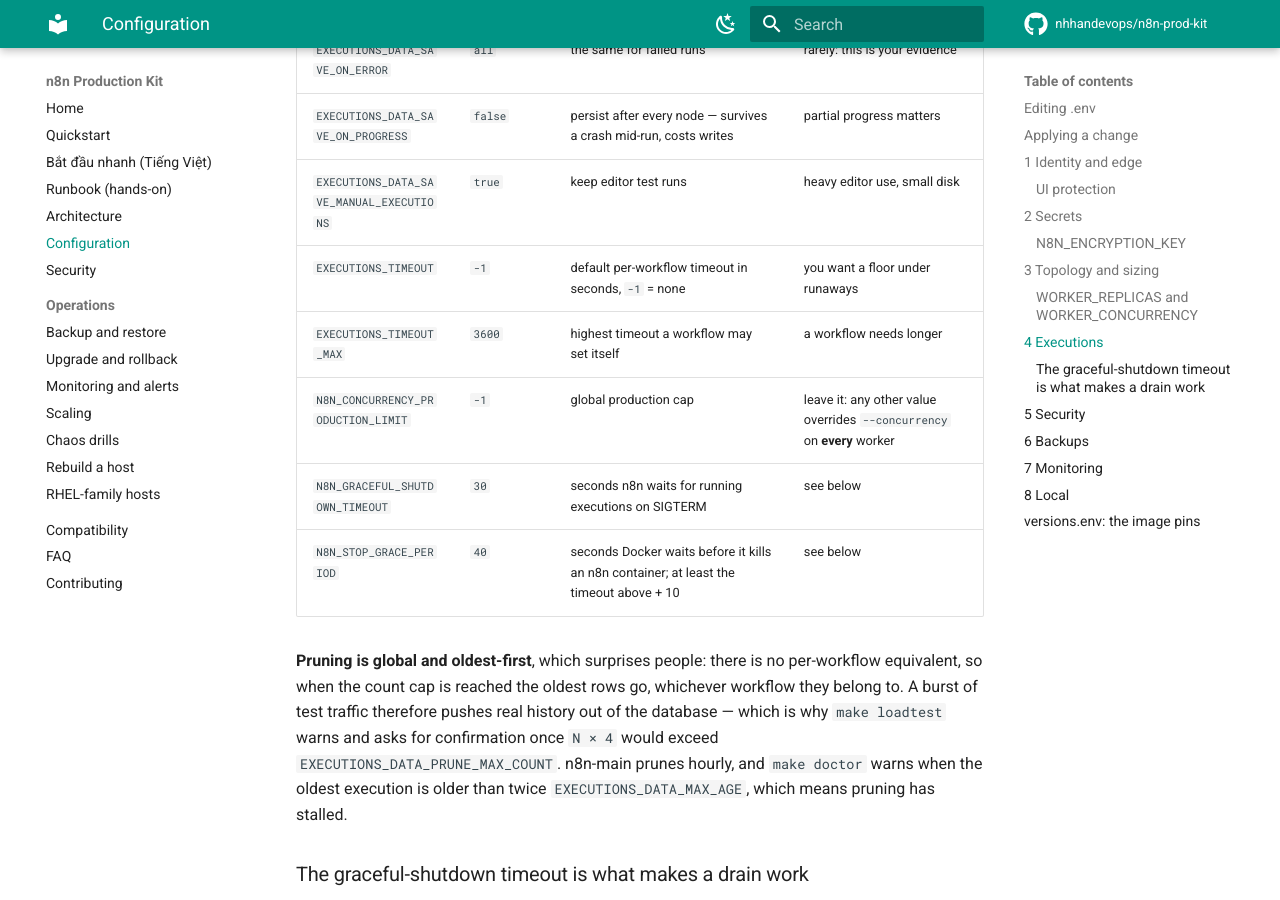
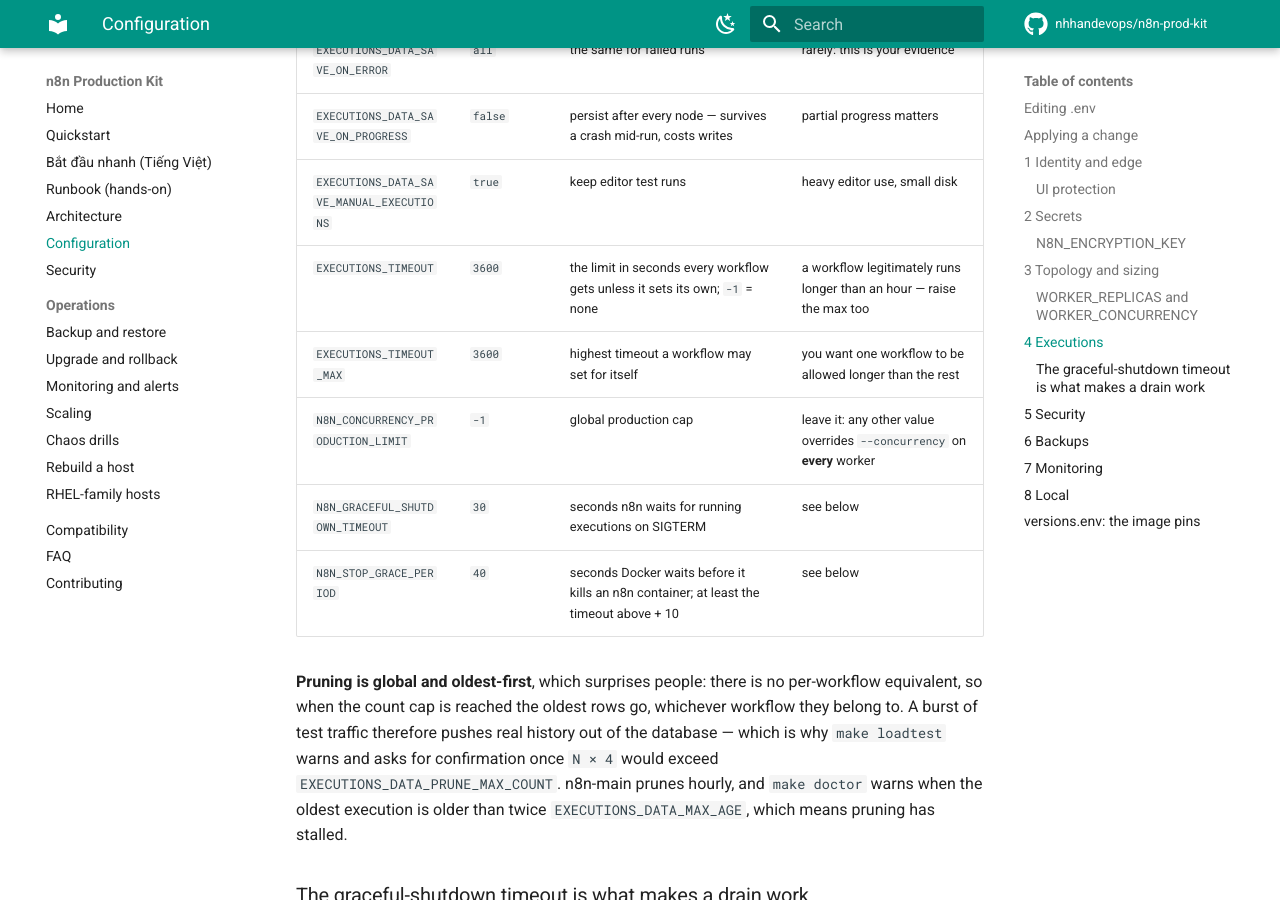
Before and after one commit to nhhandevops/n8n-prod-kit, an MkDocs documentation site: the page built from docs/configuration.md, in a window 1280 px wide and 900 px high, scrolled down 6783 px. Built offline with MkDocs 1.6.1 and Material for MkDocs 9.7.7, drawn with Linux system fonts in a browser that asks for light colours; comment, search, counter and statistics services are not loaded.

Commit message:
feat(compose): ship a real EXECUTIONS_TIMEOUT, and let doctor judge it (D-11)
Nothing in this stack ends a hung execution by itself. n8n does not cancel or
retry one, so with EXECUTIONS_TIMEOUT=-1 - n8n's own default, which the kit
was passing through - an execution that hangs on a network call holds one of
a worker's concurrency slots until that worker is restarted. Two workers at
concurrency 10 lose 5% of their capacity per stuck run, permanently.

The shipped default is now 3600 s. EXECUTIONS_TIMEOUT_MAX stays 3600, which
upstream defines as the ceiling for a workflow's own override: equal values
mean a workflow can only lower its limit, never raise it, so no single
workflow opts out of the ceiling by accident. Allowing a genuinely long job
means raising the max deliberately, and .env.example says so.

An hour is not an answer for anyone's workload - it is a finite number far
above anything these docs have measured (p99 is seconds on the test hosts).
So the number is only half of this change; the other half is being told when
it is wrong:

- make doctor reports the limit next to the p99 it already measures for the
  graceful-shutdown check, and warns when the limit is -1, is not a number,
  or is at or below that p99 - the last case meaning it is cutting work that
  normally finishes.
- make preflight warns when the timeout is above the per-workflow maximum,
  which is contradictory: a workflow could not keep the limit it is handed.

Existing hosts are deliberately untouched: .env is never rewritten, so every
stack built before this keeps -1, including the dev VM. That is exactly what
the doctor warning is for, and why D-11 stays open per host in the production
plan rather than being marked done.

Semantics checked against n8n's own environment-variable documentation, not
inferred: EXECUTIONS_TIMEOUT is the default every workflow gets, overridable
per workflow up to EXECUTIONS_TIMEOUT_MAX, and -1 disables it. The value
reaches the workers because it lives in the shared x-n8n-env anchor, so the
process that actually runs the execution enforces it.

Co-Authored-By: Claude Opus 5 <noreply@anthropic.com>

```diff
--- a/docs/configuration.md
+++ b/docs/configuration.md
@@ -158,8 +158,8 @@ worker dies ([Chaos drills](operations/chaos-drills.md)).
 | `EXECUTIONS_DATA_SAVE_ON_ERROR` | `all` | the same for failed runs | rarely: this is your evidence |
 | `EXECUTIONS_DATA_SAVE_ON_PROGRESS` | `false` | persist after every node — survives a crash mid-run, costs writes | partial progress matters |
 | `EXECUTIONS_DATA_SAVE_MANUAL_EXECUTIONS` | `true` | keep editor test runs | heavy editor use, small disk |
-| `EXECUTIONS_TIMEOUT` | `-1` | default per-workflow timeout in seconds, `-1` = none | you want a floor under runaways |
-| `EXECUTIONS_TIMEOUT_MAX` | `3600` | highest timeout a workflow may set itself | a workflow needs longer |
+| `EXECUTIONS_TIMEOUT` | `3600` | the limit in seconds every workflow gets unless it sets its own; `-1` = none | a workflow legitimately runs longer than an hour — raise the max too |
+| `EXECUTIONS_TIMEOUT_MAX` | `3600` | highest timeout a workflow may set for itself | you want one workflow to be allowed longer than the rest |
 | `N8N_CONCURRENCY_PRODUCTION_LIMIT` | `-1` | global production cap | leave it: any other value overrides `--concurrency` on **every** worker |
 | `N8N_GRACEFUL_SHUTDOWN_TIMEOUT` | `30` | seconds n8n waits for running executions on SIGTERM | see below |
 | `N8N_STOP_GRACE_PERIOD` | `40` | seconds Docker waits before it kills an n8n container; at least the timeout above + 10 | see below |
```
Also changed, not shown: n8n-kit-CHANGELOG.md (+1 -0 lines), n8n-kit-PROD-PLAN.md (+2 -2 lines), 3 other files.
